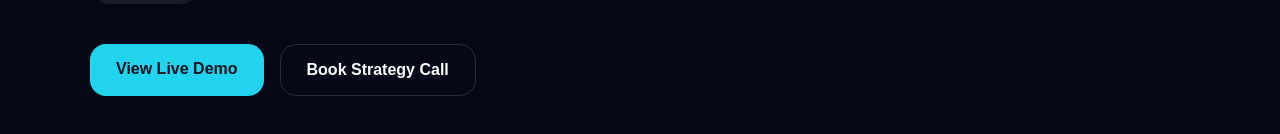
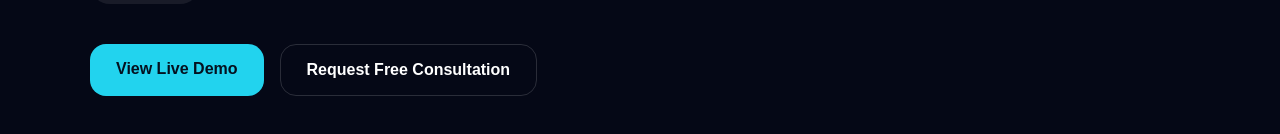
Before and after one commit to convertixhq/convertix, a plain HTML site: page index.html in a window 1280 px wide. Shown: the part 628-762 px from the top of the page. Drawn offline with Linux system fonts and the light colour scheme.

Commit message:
Update index.html

```diff
--- a/index.html
+++ b/index.html
@@ -44,7 +44,7 @@ View Live Demo
 </a>
 
 <a href="demo/free.html" class="btn secondary">
-Book Strategy Call
+Request Free Consultation
 </a>
 
 </div>
```
